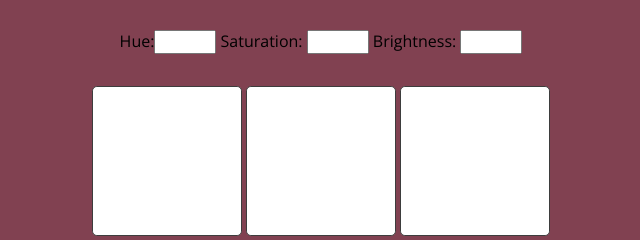
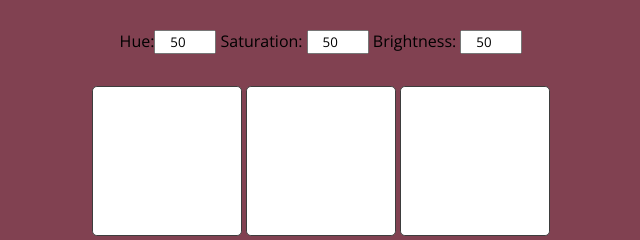
Before and after one commit to IgorFerreiraMoraes/hue-shifter, a plain HTML site: page index.html in a window 1280 px wide. Shown: the top 240 px of the page, 319-959 px from the left. Drawn offline with nearby package versions, Linux system fonts and the light colour scheme.

Commit message:
Update index.html

```diff
--- a/index.html
+++ b/index.html
@@ -10,9 +10,9 @@
 <body>
 
 
-    Hue:<input type="number" name="hue" id="hue" min="0" max="359">
-    Saturation: <input type="number" name="sat" id="sat" min="0" max="100">
-    Brightness: <input type="number" name="brg" id="brg" min="0" max="100">
+    Hue:<input type="number" name="hue" id="hue" min="0" max="359" value="50">
+    Saturation: <input type="number" name="sat" id="sat" min="0" max="100" value="50">
+    Brightness: <input type="number" name="brg" id="brg" min="0" max="100" value="50">
     <br>
     <div id="dark"></div>
     <div id="normal"></div>
```
